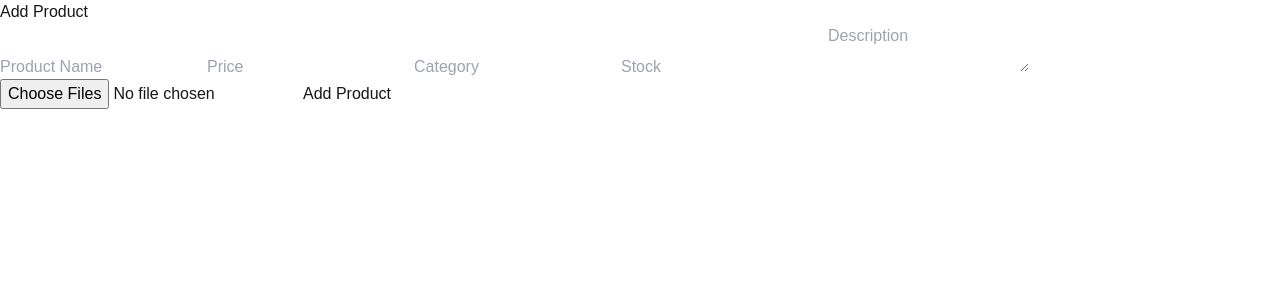
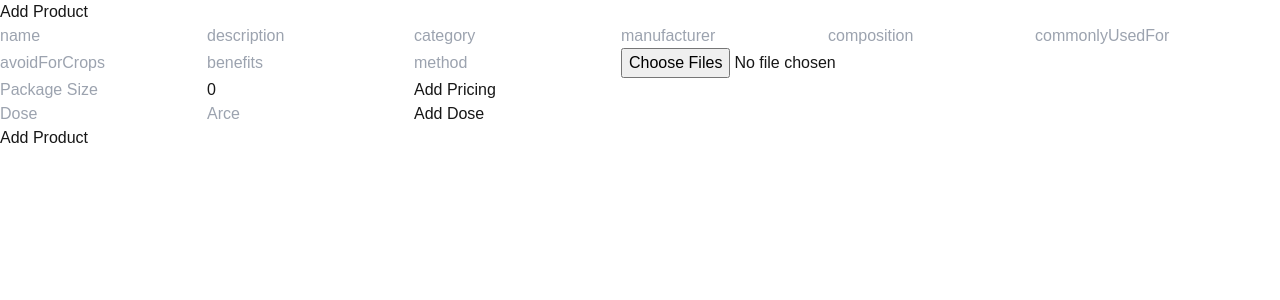
Before and after one commit to akshatsri47/admin, a Next.js app: page / in a window 1280 px wide. Shown: the top 300 px of the page. Built offline with nearby package versions, Linux system fonts and the light colour scheme.

Commit message:
admin page

```diff
--- a/src/app/ProductForm.tsx
+++ b/src/app/ProductForm.tsx
@@ -1,35 +1,66 @@
 "use client";
 
 import { useState, ChangeEvent, FormEvent } from "react";
+import { useRouter } from "next/navigation";
 import axios, { AxiosError } from "axios";
 
 interface ProductFormData {
   name: string;
-  price: string;
   description: string;
   category: string;
-  stock: string;
+  manufacturer: string;
+  composition: string;
+  commonlyUsedFor: string[];
+  avoidForCrops: string[];
+  benefits: string[];
+  method: string;
+  dosage: { dose: string; arce: string }[];
+  pricing: { packageSize: string; price: number }[];
   images: File[];
 }
 
 export default function ProductForm() {
   const [formData, setFormData] = useState<ProductFormData>({
     name: "",
-    price: "",
     description: "",
     category: "",
-    stock: "",
-    images: [],
+    manufacturer: "",
+    composition: "",
+    commonlyUsedFor: [],
+    avoidForCrops: [],
+    benefits: [],
+    method: "",
+    dosage: [],
+    pricing: [],
+    images: []
+  });
+
+  const [pricing, setPricing] = useState<{ packageSize: string; price: number }>({
+    packageSize: "",
+    price: 0,
+  });
+
+  const [dose, setDose] = useState<{ dose: string; arce: string }>({
+    dose: "",
+    arce: "",
   });
 
   const [error, setError] = useState<string>("");
   const [loading, setLoading] = useState<boolean>(false);
-  const [success, setSuccess] = useState<string>(""); // ✅ Success message state
+  const router = useRouter();
 
   const handleChange = (
     e: ChangeEvent<HTMLInputElement | HTMLTextAreaElement>
   ) => {
     setFormData({ ...formData, [e.target.name]: e.target.value });
+  };
+
+  const handleArrayChange = (e: ChangeEvent<HTMLInputElement>) => {
+    const { name, value } = e.target;
+    setFormData({
+      ...formData,
+      [name]: value.split(",").map((item) => item.trim()),
+    });
   };
 
   const handleImageChange = (e: ChangeEvent<HTMLInputElement>) => {
@@ -38,40 +69,52 @@ export default function ProductForm() {
     }
   };
 
+  const handlePricingChange = (e: ChangeEvent<HTMLInputElement>) => {
+    setPricing({ ...pricing, [e.target.name]: e.target.value });
+  };
+
+  const handleDoseChange = (e: ChangeEvent<HTMLInputElement>) => {
+    setDose({ ...dose, [e.target.name]: e.target.value });
+  };
+
+  const addPricing = () => {
+    setFormData({ ...formData, pricing: [...formData.pricing, pricing] });
+    setPricing({ packageSize: "", price: 0 });
+  };
+
+  const addDose = () => {
+    setFormData({ ...formData, dosage: [...formData.dosage, dose] });
+    setDose({ dose: "", arce: "" });
+  };
+
   const handleSubmit = async (e: FormEvent) => {
     e.preventDefault();
     setLoading(true);
     setError("");
-    setSuccess(""); // Reset success message on new submission
 
     try {
       const data = new FormData();
-      data.append("name", formData.name);
-      data.append("price", formData.price);
-      data.append("description", formData.description);
-      data.append("category", formData.category);
-      data.append("stock", formData.stock);
-      formData.images.forEach((image) => data.append("images", image));
+      Object.entries(formData).forEach(([key, value]) => {
+        if (key === "images" && Array.isArray(value)) {
+          value.forEach((image: File) => data.append("images", image));
+        } else if (Array.isArray(value) || typeof value === 'object') {
+          data.append(key, JSON.stringify(value));
+        } else {
+          data.append(key, value as string);
+        }
+      });
 
       await axios.post("/api/product", data, {
-        headers: { "Content-Type": "multipart/form-data" },
+        headers: {
+          "Content-Type": "multipart/form-data",
+        },
       });
 
-      setSuccess("Product added successfully! 🎉"); // ✅ Set success message
-      setFormData({
-        name: "",
-        price: "",
-        description: "",
-        category: "",
-        stock: "",
-        images: [],
-      }); // ✅ Clear the form after submission
+      router.push("/product");
     } catch (error: unknown) {
       if (error instanceof AxiosError) {
-        console.error("Axios Error:", error.response?.data || error.message);
         setError(error.response?.data?.message || "Failed to add product");
       } else {
-        console.error("Unknown Error:", error);
         setError("An unexpected error occurred.");
       }
     } finally {
@@ -81,45 +124,19 @@ export default function ProductForm() {
 
   return (
     <form onSubmit={handleSubmit} className="flex flex-col gap-4">
-      <input
-        name="name"
-        type="text"
-        placeholder="Product Name"
-        className="border p-2"
-        value={formData.name}
-        onChange={handleChange}
-      />
-      <input
-        name="price"
-        type="number"
-        placeholder="Price"
-        className="border p-2"
-        value={formData.price}
-        onChange={handleChange}
-      />
-      <input
-        name="category"
-        type="text"
-        placeholder="Category"
-        className="border p-2"
-        value={formData.category}
-        onChange={handleChange}
-      />
-      <input
-        name="stock"
-        type="number"
-        placeholder="Stock"
-        className="border p-2"
-        value={formData.stock}
-        onChange={handleChange}
-      />
-      <textarea
-        name="description"
-        placeholder="Description"
-        className="border p-2"
-        value={formData.description}
-        onChange={handleChange}
-      />
+      {Object.keys(formData).map((field) =>
+        field !== "images" && field !== "pricing" && field !== "dosage" ? (
+          <input
+            key={field}
+            name={field}
+            type="text"
+            placeholder={field}
+            className="border p-2"
+            onChange={handleChange}
+          />
+        ) : null
+      )}
+
       <input
         type="file"
         multiple
@@ -127,6 +144,59 @@ export default function ProductForm() {
         className="border p-2"
         onChange={handleImageChange}
       />
+
+      <div className="flex gap-2">
+        <input
+          name="packageSize"
+          type="text"
+          placeholder="Package Size"
+          className="border p-2"
+          onChange={handlePricingChange}
+          value={pricing.packageSize}
+        />
+        <input
+          name="price"
+          type="number"
+          placeholder="Price"
+          className="border p-2"
+          onChange={handlePricingChange}
+          value={pricing.price}
+        />
+        <button
+          type="button"
+          className="btn bg-blue-500 text-white p-2 rounded"
+          onClick={addPricing}
+        >
+          Add Pricing
+        </button>
+      </div>
+
+      <div className="flex gap-2">
+        <input
+          name="dose"
+          type="text"
+          placeholder="Dose"
+          className="border p-2"
+          onChange={handleDoseChange}
+          value={dose.dose}
+        />
+        <input
+          name="arce"
+          type="text"
+          placeholder="Arce"
+          className="border p-2"
+          onChange={handleDoseChange}
+          value={dose.arce}
+        />
+        <button
+          type="button"
+          className="btn bg-blue-500 text-white p-2 rounded"
+          onClick={addDose}
+        >
+          Add Dose
+        </button>
+      </div>
+
       <button
         type="submit"
         className="btn bg-green-500 text-white p-2 rounded"
@@ -134,8 +204,6 @@ export default function ProductForm() {
       >
         {loading ? "Adding..." : "Add Product"}
       </button>
-
-      {success && <p className="text-green-500">{success}</p>} {/* ✅ Success message */}
       {error && <p className="text-red-500">{error}</p>}
     </form>
   );
--- a/src/app/api/product/route.ts
+++ b/src/app/api/product/route.ts
@@ -1,47 +1,88 @@
 import { NextRequest, NextResponse } from "next/server";
-import { collection, addDoc } from "firebase/firestore";
+import { collection, addDoc, getDocs, DocumentData } from "firebase/firestore";
 import { db } from "../../../../utils/firebase";
+
+// pages/api/products.js
+
 import cloudinary from '../../../../utils/cloudinary';
+
+
 
 export async function POST(req: NextRequest) {
   try {
     const formData = await req.formData();
 
+    // Extracting fields
     const name = formData.get("name") as string;
-    const price = formData.get("price") as string;
     const description = formData.get("description") as string;
     const category = formData.get("category") as string;
-    const stock = formData.get("stock") as string;
+    const manufacturer = formData.get("manufacturer") as string;
+    const composition = formData.get("composition") as string;
+    const commonlyUsedFor = formData.getAll("commonlyUsedFor") as string[];
+    const avoidForCrops = formData.getAll("avoidForCrops") as string[];
+    const benefits = formData.getAll("benefits") as string[];
+
+    // Extracting dosage details
+    const method = formData.get("method") as string;
+    const dosage = JSON.parse(formData.get("dosage") as string) as {
+      dose: string;
+      arce: string;
+    };
+
+    // Extracting pricing details
+    const pricing = JSON.parse(formData.get("pricing") as string) as {
+      packageSize: string;
+      price: number;
+    }[];
+
+    // Extract images
     const images = formData.getAll("images") as File[];
 
-    if (!name || !price || !description || !category || !stock || !images.length) {
+    if (
+      !name ||
+      !description ||
+      !category ||
+      !manufacturer ||
+      !composition ||
+      !method ||
+      !dosage ||
+      !pricing.length ||
+      !images.length
+    ) {
       return NextResponse.json({ success: false, error: "Missing required fields" }, { status: 400 });
     }
 
-    // Upload images to Cloudinary with format conversion
+    // Upload images to Cloudinary
     const uploadedImageUrls: string[] = [];
     for (const image of images) {
       const buffer = await image.arrayBuffer();
       const base64Image = Buffer.from(buffer).toString("base64");
       const uploadResponse = await cloudinary.uploader.upload(`data:${image.type};base64,${base64Image}`, {
         folder: "products",
-        format: "jpg", // Convert to JPG to ensure compatibility
-        quality: "auto"
       });
       uploadedImageUrls.push(uploadResponse.secure_url);
     }
 
-    // Create new product with image URLs
+    // Creating product object
     const newProduct = {
       name,
       description,
-      price,
       category,
-      stock,
       images: uploadedImageUrls,
       createdAt: new Date().toISOString(),
+      manufacturer,
+      composition,
+      commonlyUsedFor,
+      avoidForCrops,
+      pricing,
+      dosage: {
+        method,
+        dosage,
+      },
+      benefits,
     };
 
+    // Adding to Firestore
     const docRef = await addDoc(collection(db, "products"), newProduct);
     return NextResponse.json({ success: true, data: { id: docRef.id, ...newProduct } }, { status: 201 });
 
@@ -51,6 +92,35 @@ export async function POST(req: NextRequest) {
   }
 }
 
+
+
+
 export async function GET() {
-  return NextResponse.json({ success: false, message: "GET method not allowed" }, { status: 405 });
+  try {
+    const productsSnapshot = await getDocs(collection(db, "products"));
+
+    if (productsSnapshot.empty) {
+      return NextResponse.json({
+        success: false,
+        error: "No products found",
+      }, { status: 404 });
+    }
+
+    const products = productsSnapshot.docs.map((doc: DocumentData) => ({
+      id: doc.id,
+      ...doc.data(),
+    }));
+
+    return NextResponse.json({
+      success: true,
+      data: products,
+      message: "Successfully fetched all products",
+    }, { status: 200 });
+  } catch (error) {
+    console.error("Error fetching products:", error);
+    return NextResponse.json({
+      success: false,
+      error: "Error fetching products",
+    }, { status: 500 });
+  }
 }
```
